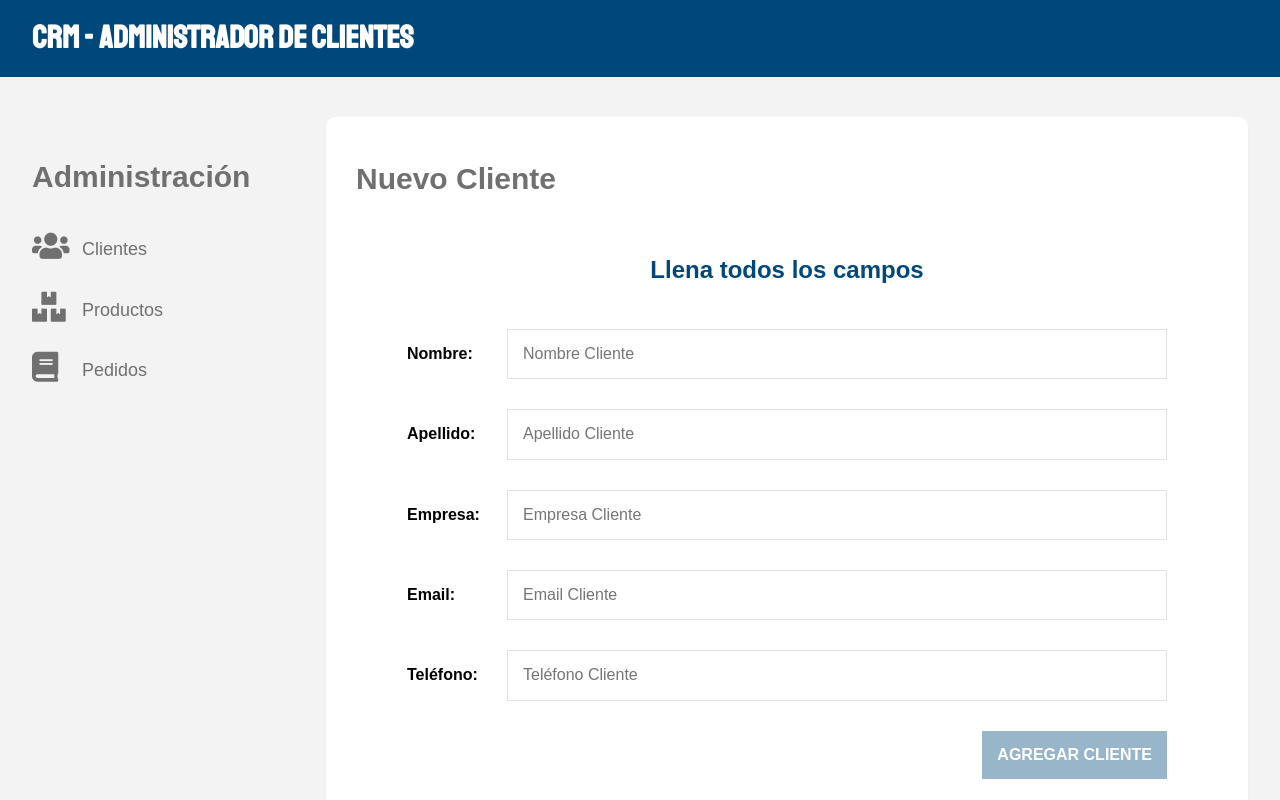
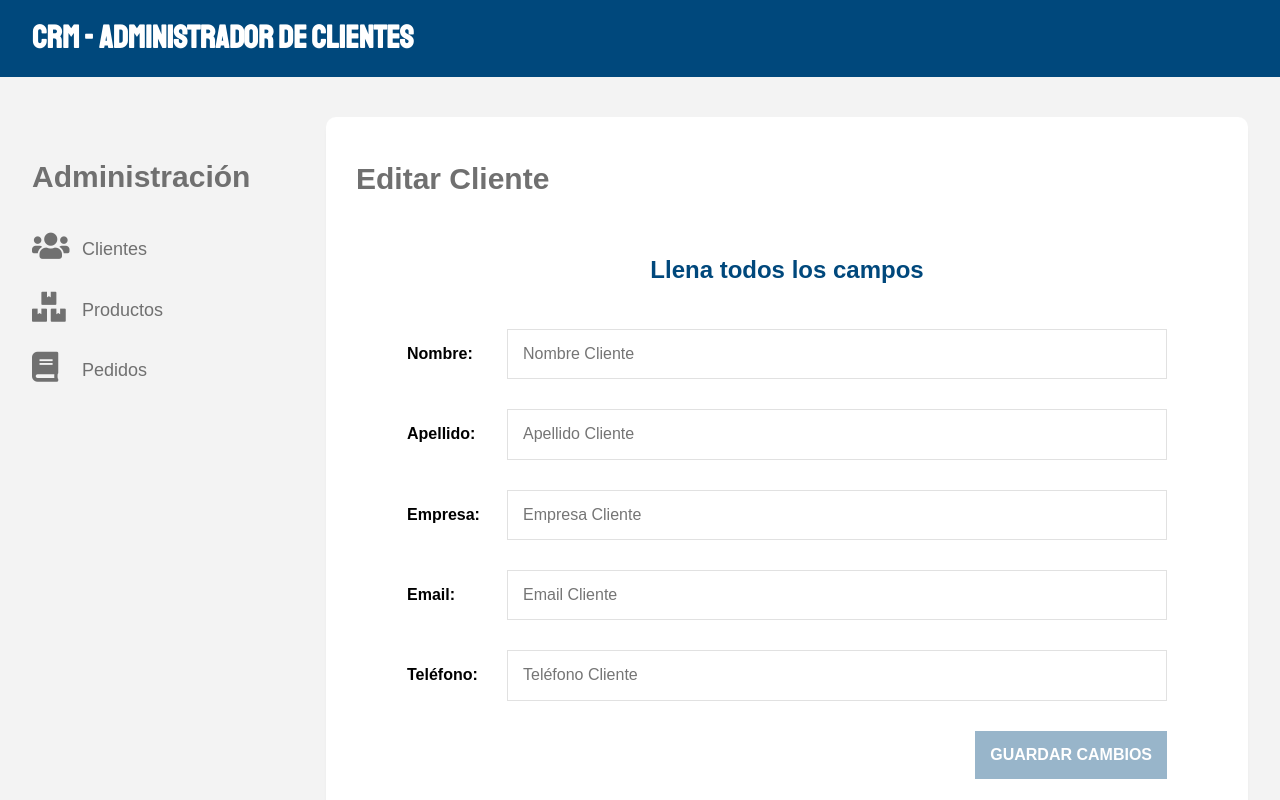
Before and after one commit to DanielGeek/node_proyectos, a React (Create React App) app in the folder 12-react-node/cliente-api/: page /clientes/editar/1 in a window 1280 px wide. Shown: the top 800 px of the page. Built offline with nearby package versions, Linux system fonts and the light colour scheme; no server answers.

Commit message:
332. Obteniendo el Cliente que se desea editar

```diff
--- a/12-react-node/cliente-api/src/componentes/clientes/EditarCliente.js
+++ b/12-react-node/cliente-api/src/componentes/clientes/EditarCliente.js
@@ -1,4 +1,4 @@
-import React, { Fragment, useState } from 'react';
+import React, { Fragment, useEffect, useState } from 'react';
 import Swal from 'sweetalert2';
 import { withRouter } from 'react-router-dom';
 import clienteAxios from '../../config/axios';
@@ -9,7 +9,8 @@ const EditarCliente = (props) => {
     // obtener el ID
     const { id } = props.match.params;
 
-    const [cliente, guardarCliente] = useState({
+    // Cliente = state, datosCliente = función para guardar el state
+    const [cliente, datosCliente] = useState({
         nombre: '',
         apellido: '',
         empresa: '',
@@ -17,10 +18,26 @@ const EditarCliente = (props) => {
         telefono: ''
     });
 
+    // Destructuring
+    const { nombre, apellido, email, empresa, telefono } = cliente;
+
+    // Query a la API
+    const consultarAPI = async () => {
+        const clienteConsulta = await clienteAxios.get(`/clientes/${id}`);
+
+        // guardar en el state
+        datosCliente(clienteConsulta.data);
+    }
+
+    // useEffect, cuando el componente carga
+    useEffect(() => {
+        consultarAPI();
+    }, []);
+
     // Leer los datos del formulario
     const actualizarState = e => {
         // Almacenar lo que el usuario escribe en el state
-        guardarCliente({
+        datosCliente({
             // Obtener una copia del state actual
             ...cliente,
             [e.target.name]: e.target.value
@@ -29,8 +46,6 @@ const EditarCliente = (props) => {
 
     // Validar el formulario
     const validarCliente = () => {
-        // Destructuring
-        const { nombre, apellido, email, empresa, telefono } = cliente;
 
         // revisar que las propiedas del state tenga contenido
         let valido = !nombre.length || !apellido.length || !email.length || !empresa.length || !telefono.length;
@@ -41,38 +56,38 @@ const EditarCliente = (props) => {
 
     return (
         <Fragment>
-            <h2>Nuevo Cliente</h2>
+            <h2>Editar Cliente</h2>
 
             <form>
                 <legend>Llena todos los campos</legend>
 
                 <div className="campo">
                     <label>Nombre:</label>
-                    <input type="text" placeholder="Nombre Cliente" name="nombre" onChange={actualizarState} />
+                    <input type="text" placeholder="Nombre Cliente" name="nombre" onChange={actualizarState} value={nombre} />
                 </div>
 
                 <div className="campo">
                     <label>Apellido:</label>
-                    <input type="text" placeholder="Apellido Cliente" name="apellido" onChange={actualizarState} />
+                    <input type="text" placeholder="Apellido Cliente" name="apellido" onChange={actualizarState} value={apellido} />
                 </div>
 
                 <div className="campo">
                     <label>Empresa:</label>
-                    <input type="text" placeholder="Empresa Cliente" name="empresa" onChange={actualizarState} />
+                    <input type="text" placeholder="Empresa Cliente" name="empresa" onChange={actualizarState} value={empresa} />
                 </div>
 
                 <div className="campo">
                     <label>Email:</label>
-                    <input type="email" placeholder="Email Cliente" name="email" onChange={actualizarState} />
+                    <input type="email" placeholder="Email Cliente" name="email" onChange={actualizarState} value={email} />
                 </div>
 
                 <div className="campo">
                     <label>Teléfono:</label>
-                    <input type="tel" placeholder="Teléfono Cliente" name="telefono" onChange={actualizarState} />
+                    <input type="tel" placeholder="Teléfono Cliente" name="telefono" onChange={actualizarState} value={telefono} />
                 </div>
 
                 <div className="enviar">
-                    <input type="submit" className="btn btn-azul" value="Agregar Cliente" disabled={validarCliente()} />
+                    <input type="submit" className="btn btn-azul" value="Guardar cambios" disabled={validarCliente()} />
                 </div>
 
             </form>
```
Also changed, not shown: 1 other file (tests, documents, lock files or other folders).
